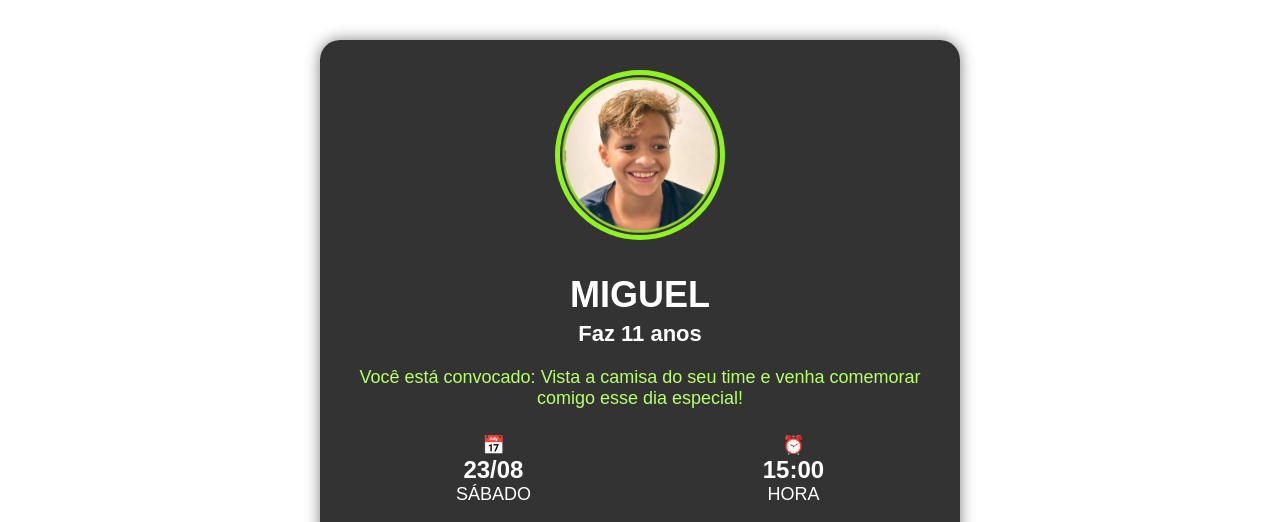
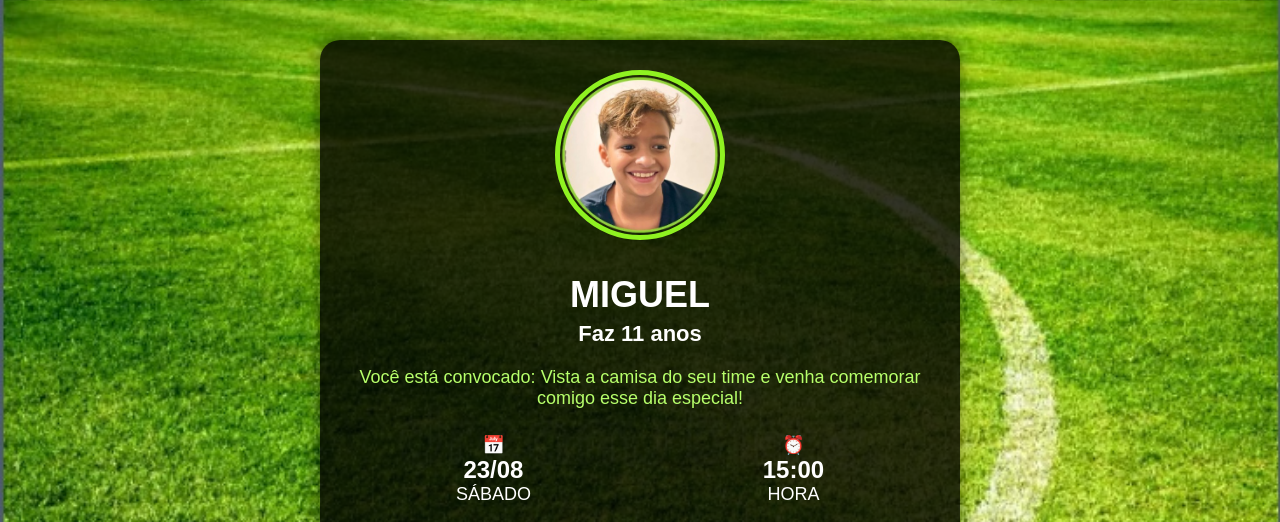
Before and after one commit to MarianaFausto/Convite, a plain HTML site: page index.html in a window 1280 px wide. Shown: the top 522 px of the page. Drawn offline with Linux system fonts and the light colour scheme; files whose address does not match are found by name.

Commit message:
Update index.html

```diff
--- a/index.html
+++ b/index.html
@@ -7,7 +7,7 @@
     body {
       margin: 0;
       font-family: 'Arial', sans-serif;
-      background-image: url("img/fundo.jpg"); /* Corrigido */
+      background-image: url("/fundo.jpg"); /* Corrigido */
       background-repeat: no-repeat;
       background-position: center center;
       background-size: cover;
@@ -91,7 +91,7 @@
 </head>
 <body>
   <div class="convite">
-    <img src="D:\convite\img\miguel.png" alt="Foto do Miguel" class="foto"> <!-- Substitua pelo nome correto -->
+    <img src="\miguel.png" alt="Foto do Miguel" class="foto"> <!-- Substitua pelo nome correto -->
     <h1>MIGUEL</h1>
     <h2>Faz 11 anos</h2>
     <p class="convocado">Você está convocado: Vista a camisa do seu time e venha comemorar comigo esse dia especial!</p>
```
